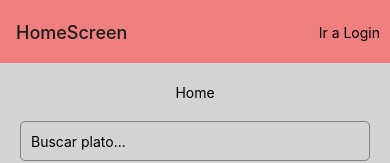
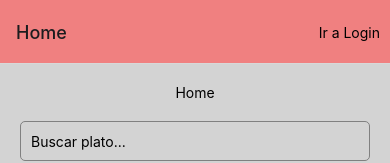
Before and after one commit to nicoalspereira/tp-7, a React Native app: screen / in a window 390 px wide. Shown: the top 163 px of the page. Built offline with nearby package versions, Linux system fonts and the light colour scheme.

Commit message:
Update App.js

```diff
--- a/App.js
+++ b/App.js
@@ -12,7 +12,7 @@ export default function App() {
       <Stack.Navigator>
         <Stack.Screen name='Home' component={Home}
           options={({navigation}) => ({
-            title: "HomeScreen",
+            title: "Home",
             headerStyle: {
               backgroundColor: 'lightcoral'
             },
@@ -24,7 +24,7 @@ export default function App() {
         })} />
         <Stack.Screen name='Login' component={Login}
           options={() => ({
-            title: "LoginScreen",
+            title: "Login",
             headerStyle: {
               backgroundColor: 'lightblue'
             }
```
